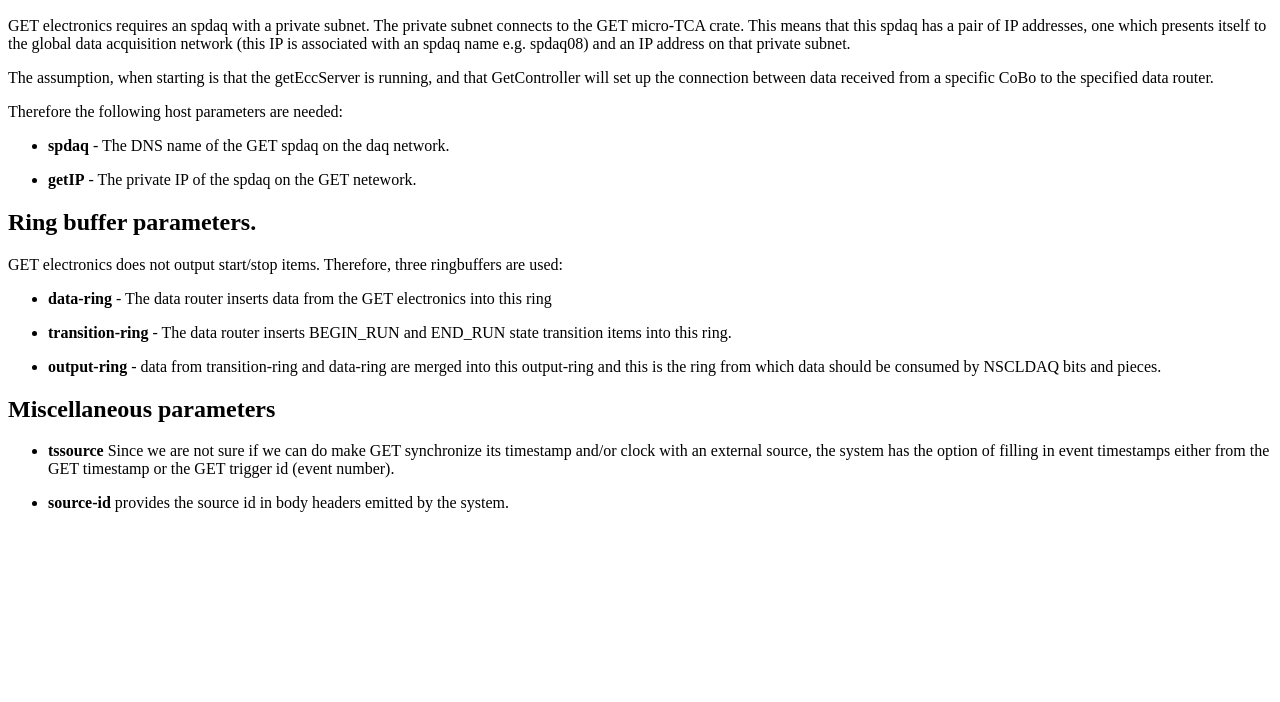
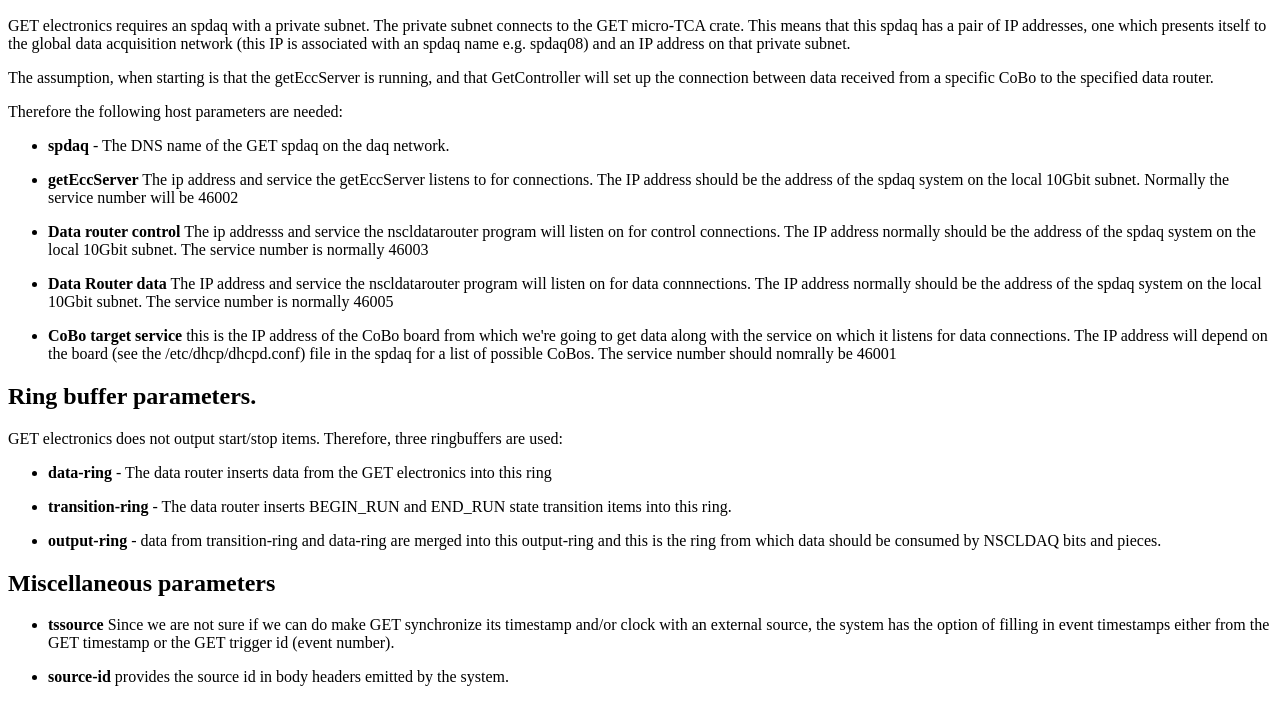
Before and after one commit to FRIBDAQ/GET-SUPPORT, a plain HTML site: page readoutgui/index.html in a window 1280 px wide. Shown: the part 110-812 px from the top of the page. Drawn offline with Linux system fonts and the light colour scheme.

Commit message:
Fix up the help file to match the current form of the prompter.

```diff
--- a/readoutgui/index.html
+++ b/readoutgui/index.html
@@ -28,7 +28,36 @@
             <p><b>spdaq</b> - The DNS name of the GET spdaq on the daq network.</p>
         </li>
         <li>
-            <p><b>getIP</b> - The private IP of the spdaq on the GET netework.</p>
+            <p><b>getEccServer</b> The ip address and service the getEccServer
+            listens to for connections.  The IP address should be the address
+            of the spdaq system on the local 10Gbit subnet.
+            Normally the service number will be 46002
+            </p>
+        </li>
+        <li>
+            <p><b>Data router control</b> The ip addresss and service the
+            nscldatarouter program will listen on for control connections.
+            The IP address normally should be the address of the spdaq system
+            on the local 10Gbit subnet.  The service number is normally  46003
+            </p>
+        </li>
+        <li>
+            <p>
+                <b>Data Router data</b>  The IP address and service the
+                nscldatarouter program will listen on for data connnections.
+                The IP address normally should be the address of the spdaq system
+            on the local 10Gbit subnet.  The service number is normally  46005
+            </p>
+        </li>
+        <li>
+            <p>
+                <b>CoBo target service</b> this is the IP address of the
+                CoBo board from which we're going to get data along with the
+                service on which it listens for data connections.  The
+                IP address will depend on the board (see the /etc/dhcp/dhcpd.conf)
+                file in the spdaq for a list of possible CoBos.  The
+                service number should nomrally be 46001
+            </p>
         </li>
     </ul>
     <h2>Ring buffer parameters.</h2>
```
